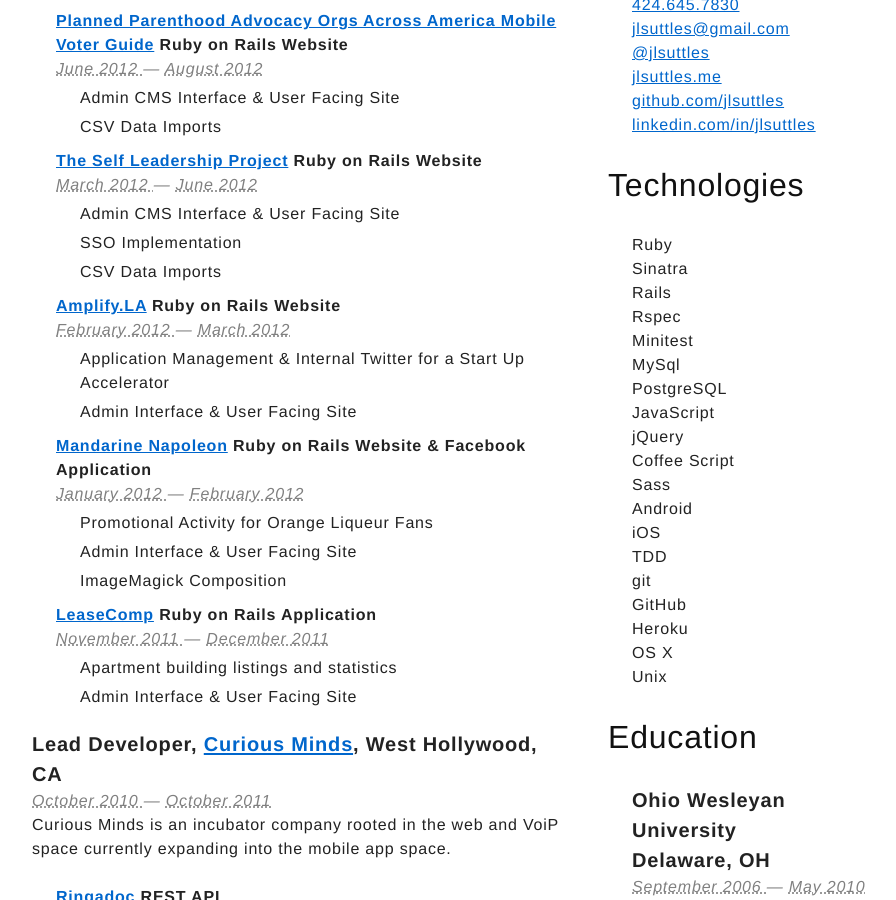
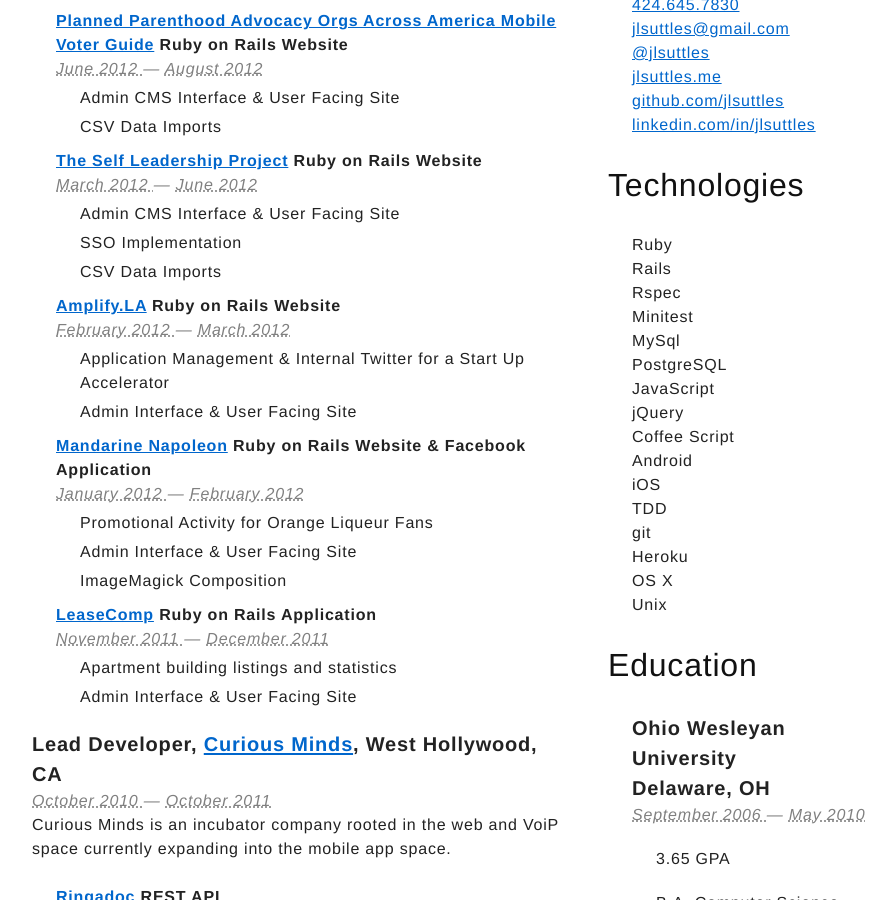
Before and after one commit to jlsuttles/jlsuttles, a Jekyll site: the page built from index.html, in a window 1280 px wide and 900 px high, scrolled down 524 px. Shown: the whole window, without its empty margins (157-1053 px from the left). Built offline with Jekyll 4.4.1, drawn with Linux system fonts in a browser that asks for light colours; Markdown is read by kramdown in place of the engine named in the settings.

Commit message:
updates technologies

```diff
--- a/_includes/skills.html
+++ b/_includes/skills.html
@@ -2,7 +2,6 @@
   <h2>Technologies</h2>
   <ul>
     <li class="skill">Ruby</li>
-    <li class="skill">Sinatra</li>
     <li class="skill">Rails</li>
     <li class="skill">Rspec</li>
     <li class="skill">Minitest</li>
@@ -11,12 +10,10 @@
     <li class="skill">JavaScript</li>
     <li class="skill">jQuery</li>
     <li class="skill">Coffee Script</li>
-    <li class="skill">Sass</li>
     <li class="skill">Android</li>
     <li class="skill">iOS</li>
     <li class="skill">TDD</li>
     <li class="skill">git</li>
-    <li class="skill">GitHub</li>
     <li class="skill">Heroku</li>
     <li class="skill">OS X</li>
     <li class="skill">Unix</li>
```
